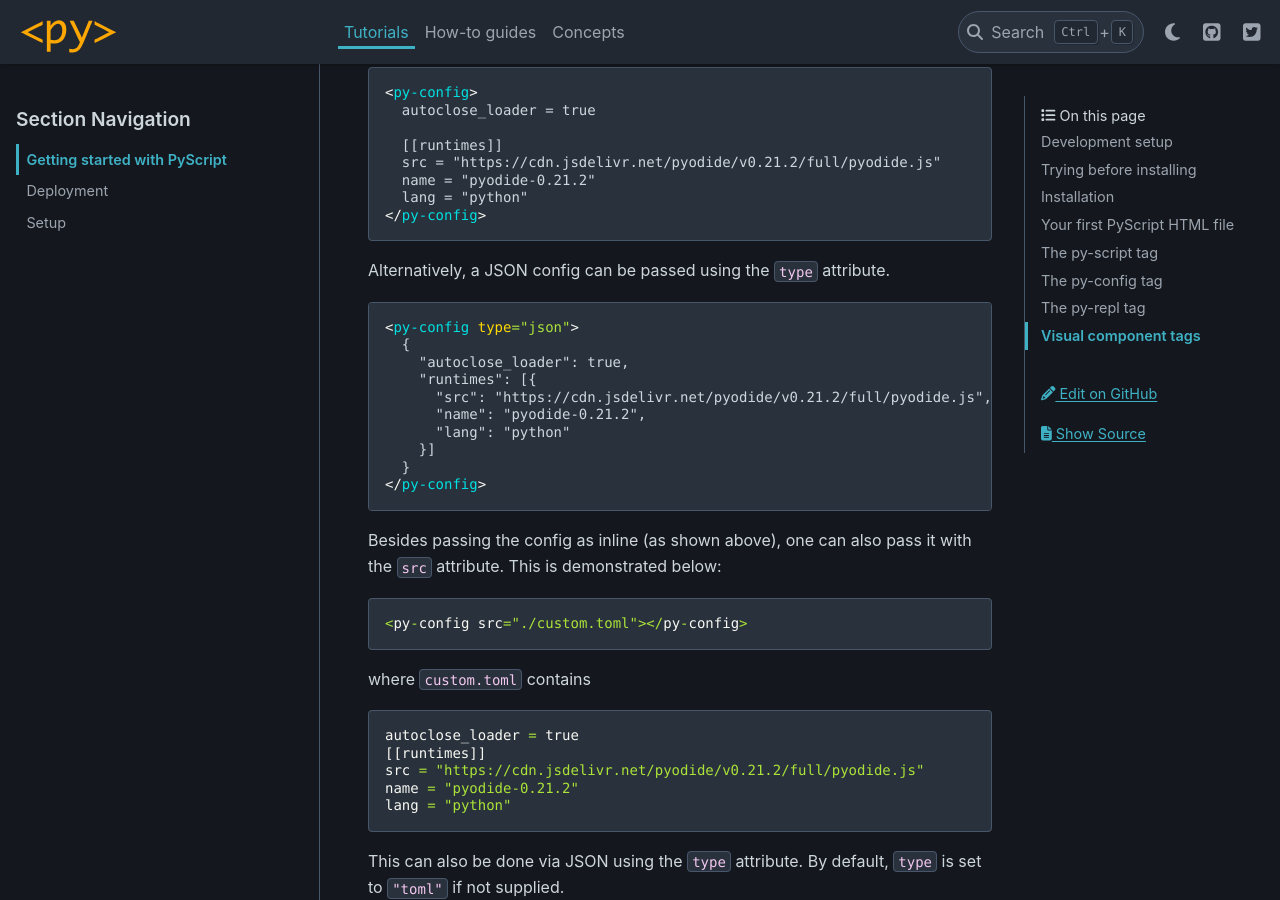
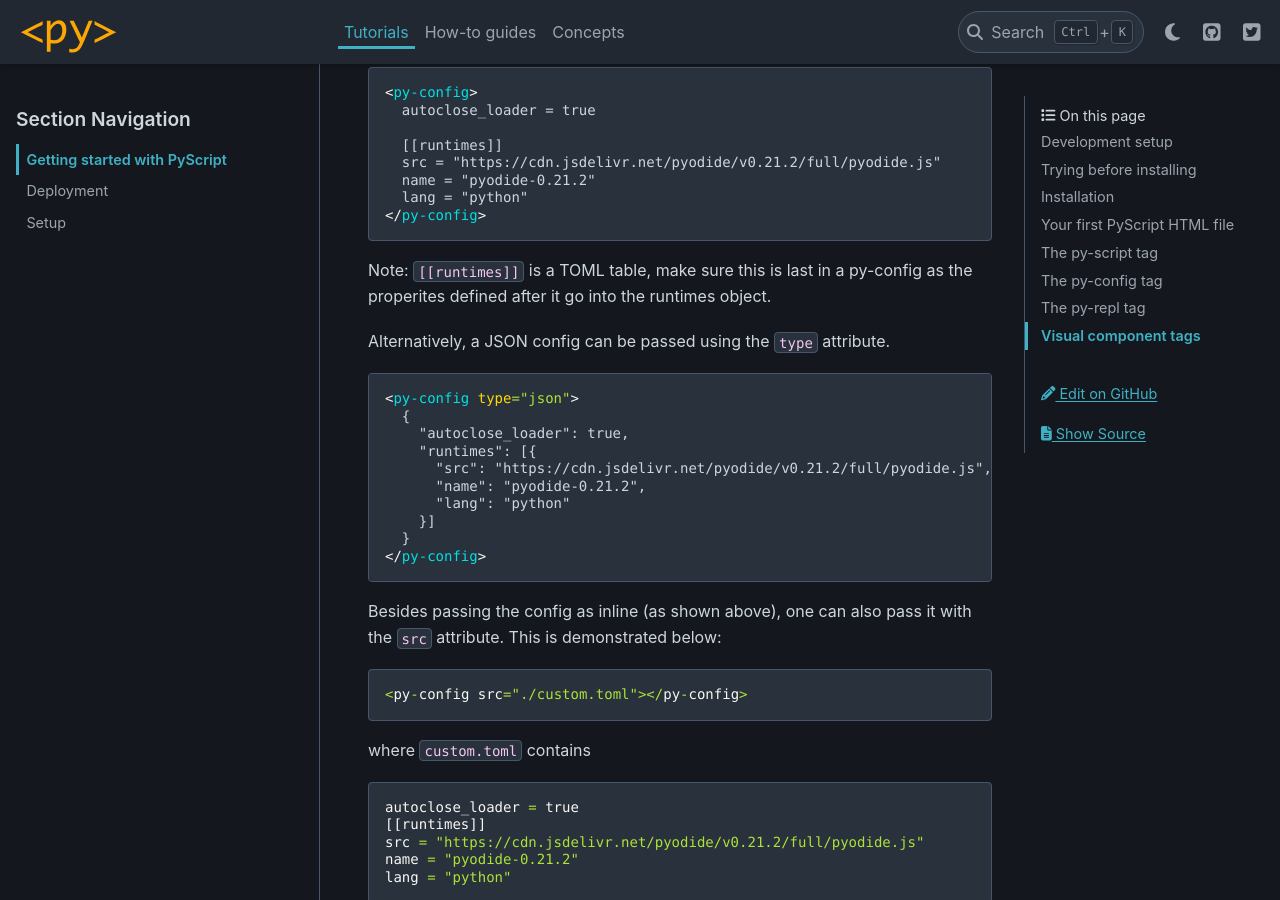
Before and after one commit to pyscript/pyscript, a Sphinx documentation site: the page built from docs/tutorials/getting-started.md, in a window 1280 px wide and 900 px high, scrolled down 3648 px. Built offline with Sphinx 7.4.7 and the PyData theme 0.15.4, drawn with Linux system fonts in a browser that asks for light colours; pages that are not in the unit, such as notebooks, are missing from menus.

Commit message:
Note on pyconfig. Fixes #859

````diff
--- a/docs/tutorials/getting-started.md
+++ b/docs/tutorials/getting-started.md
@@ -161,6 +161,7 @@ The `<py-config>` tag can be used as follows:
   lang = "python"
 </py-config>
 ```
+Note: `[[runtimes]]` is a TOML table, make sure this is last in a py-config as the properites defined after it go into the runtimes object.
 
 Alternatively, a JSON config can be passed using the `type` attribute.
 
````
